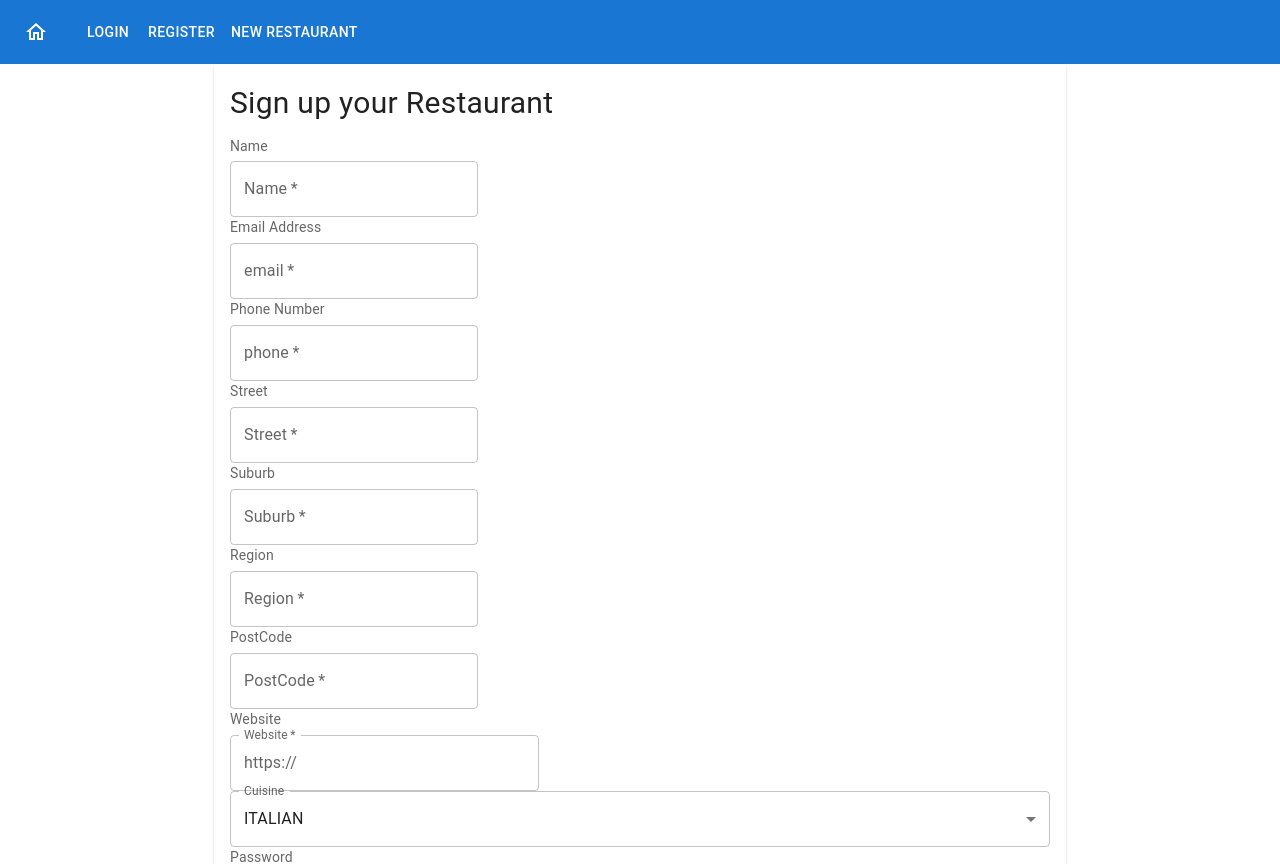
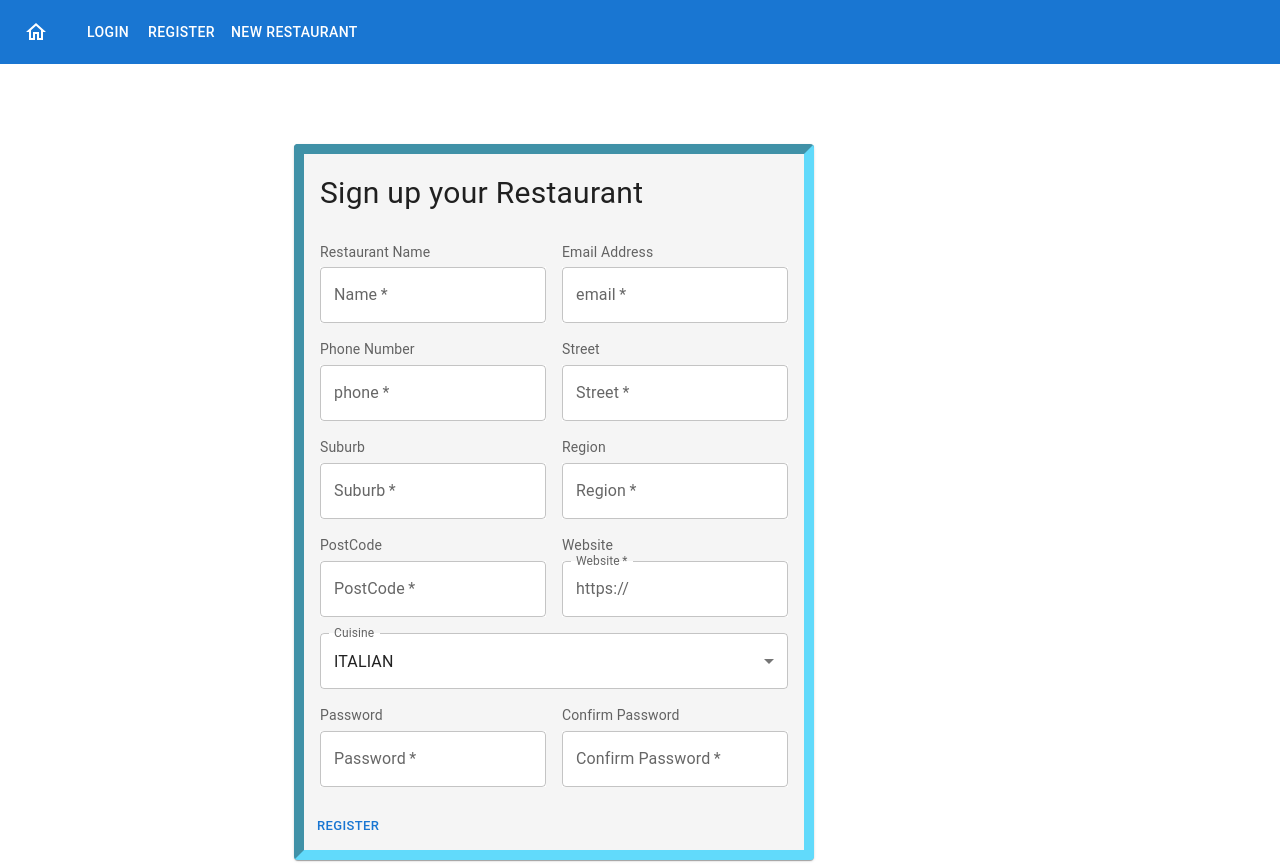
Before and after one commit to unsw-cse-comp3900-9900-23T2/capstone-project-3900f18ameancodingmachine, a React (Create React App) app in the folder eatery-frontend/: page /create-restaurant in a window 1280 px wide. Shown: the top 864 px of the page. Built offline with nearby package versions, Linux system fonts and the light colour scheme.

Commit message:
Chore: Updated style of rest registration page to match user registration

```diff
--- a/eatery-frontend/src/restaurant/RestaurantRegistrationPage.jsx
+++ b/eatery-frontend/src/restaurant/RestaurantRegistrationPage.jsx
@@ -15,6 +15,7 @@ import TextField from '@mui/material/TextField';
 import Typography from '@mui/material/Typography';
 import validator from 'validator';
 import axios from 'axios';
+import Grid from '@mui/material/Unstable_Grid2';
 import {createAddress, createAccount} from '../user/RegistrationPage';
 
 /**
@@ -128,81 +129,111 @@ export default function RestaurantRegistrationPage() {
   };
 
   return (
-    <Container maxWidth="md">
-      <Card sx={{minWidth: 275}}>
+    <Container maxWidth="md" sx={{bgcolor: 'white'}}>
+      <Card sx={{maxWidth: 500, m: 10, border: '10px inset #61dafb', bgcolor: '#F5F5F5'}}>
         <CardContent>
+          <Grid container spacing={2}>
+            <Grid xs={12} spacing={2}>
               <Typography sx={{fontSize: 30}} color="text.primary" gutterBottom>
                 Sign up your Restaurant
               </Typography>
+            </Grid>
+            <Grid item xs={6}>
               <Typography sx={{fontSize: 14}} color="text.secondary" gutterBottom>
-            Name
+                Restaurant Name
               </Typography>
-          <TextField required id="register-name" label="Name" value={name}
+              <TextField required sx={{bgcolor: 'white'}}
+                id="register-name" label="Name" value={name}
                 onChange={(event) => {
                   setName(event.target.value);
                 }}
               />
+            </Grid>
+            <Grid item xs={6}>
               <Typography sx={{fontSize: 14}} color="text.secondary" gutterBottom>
                 Email Address
               </Typography>
-          <TextField required id="register-email" label="email" value={email}
+              <TextField required sx={{bgcolor: 'white'}}
+                id="register-email" label="email" value={email}
                 onChange={(event) => {
                   setEmail(event.target.value);
                 }}
               />
+            </Grid>
+            <Grid xs={6}>
               <Typography sx={{fontSize: 14}} color="text.secondary" gutterBottom>
                 Phone Number
               </Typography>
-          <TextField required id="register-phone" label="phone" value={phoneNumber}
-            inputProps={{inputMode: 'numeric', pattern: '[0-9]*'}} onChange={(event) => {
+              <TextField required id="register-phone" sx={{bgcolor: 'white'}}
+                label="phone" value={phoneNumber}
+                inputProps={{inputMode: 'numeric', pattern: '[0-9]*'}}
+                onChange={(event) => {
                   setPhoneNumber(event.target.value);
                 }}
               />
+            </Grid>
+            <Grid xs={6}>
               <Typography sx={{fontSize: 14}} color="text.secondary" gutterBottom>
                 Street
               </Typography>
-          <TextField required id="register-street" label="Street" value={street}
+              <TextField required sx={{bgcolor: 'white'}} id="register-street"
+                label="Street" value={street}
                 onChange={(event) => {
                   setStreet(event.target.value);
                 }}
               />
+            </Grid>
+            <Grid xs={6}>
               <Typography sx={{fontSize: 14}} color="text.secondary" gutterBottom>
                 Suburb
               </Typography>
-          <TextField required id="register-suburb" label="Suburb" value={suburb}
+              <TextField required sx={{bgcolor: 'white'}} id="register-suburb"
+                label="Suburb" value={suburb}
                 onChange={(event) => {
                   setSuburb(event.target.value);
                 }}
               />
+            </Grid>
+            <Grid xs={6}>
               <Typography sx={{fontSize: 14}} color="text.secondary" gutterBottom>
                 Region
               </Typography>
-          <TextField required id="register-region" label="Region" value={region}
+              <TextField required sx={{bgcolor: 'white'}} id="register-region"
+                label="Region" value={region}
                 onChange={(event) => {
                   setRegion(event.target.value);
                 }}
               />
+            </Grid>
+            <Grid xs={6}>
               <Typography sx={{fontSize: 14}} color="text.secondary" gutterBottom>
                 PostCode
               </Typography>
-          <TextField required id="register-postcode" label="PostCode" value={postCode}
+              <TextField required sx={{bgcolor: 'white'}} id="register-postcode"
+                label="PostCode" value={postCode}
                 onChange={(event) => {
                   setPostCode(event.target.value);
                 }}
               />
+            </Grid>
+            <Grid xs={6}>
               <Typography sx={{fontSize: 14}} color="text.secondary" gutterBottom>
                 Website
               </Typography>
-          <TextField required id="register-website" label="Website" value={website}
+              <TextField required sx={{bgcolor: 'white'}} id="register-website"
+                label="Website" value={website}
                 InputProps={{
-              startAdornment: <InputAdornment position="start">https://</InputAdornment>,
+                  startAdornment: <InputAdornment position="start">
+                    https://</InputAdornment>,
                 }} onChange={(event) => {
                   setWebsite(event.target.value);
                 }}
               />
+            </Grid>
+            <Grid xs={12}>
               <FormControl fullWidth>
                 <InputLabel id="select-cuisine-label">Cuisine</InputLabel>
-            <Select
+                <Select sx={{bgcolor: 'white'}}
                   labelId="select-cuisine-label"
                   id="select-cuisine"
                   value={cuisine}
@@ -211,30 +242,37 @@ export default function RestaurantRegistrationPage() {
                     setCuisine(event.target.value);
                   }}
                 >
-              {/* <MenuItem value={cuisines[0]}>{cuisines[0].toUpperCase()}</MenuItem> */}
                   {cuisines.map((c) =>
                     <MenuItem key={c} value={c}>{c.toUpperCase()}</MenuItem>)}
                 </Select>
               </FormControl>
+            </Grid>
+            <Grid xs={6}>
               <Typography sx={{fontSize: 14}} color="text.secondary" gutterBottom>
                 Password
               </Typography>
-          <TextField required type="password" id="register-password" label="Password"
+              <TextField required sx={{bgcolor: 'white'}} type="password"
+                id="register-password" label="Password"
                 value={password} onChange={(event) => {
                   setPassword(event.target.value);
                 }}
               />
+            </Grid>
+            <Grid xs={6}>
               <Typography sx={{fontSize: 14}} color="text.secondary" gutterBottom>
                 Confirm Password
               </Typography>
-          <TextField required type="password" id="register-confirm-password"
+              <TextField required sx={{bgcolor: 'white'}} type="password"
+                id="register-confirm-password"
                 label="Confirm Password" value={confirmPassword} onChange={(event) => {
                   setConfirmPassword(event.target.value);
                 }}
               />
+            </Grid>
             {registerFail && <Typography sx={{fontSize: 14}} color="red" gutterBottom>
               {registerMSG}
             </Typography> }
+          </Grid>
         </CardContent>
         <CardActions onClick={handleSubmit}>
           <Button size="small" >REGISTER</Button>
```
Also changed, not shown: 1 other file (tests, documents, lock files or other folders). Lines whose indentation alone changed are shown as unchanged.
